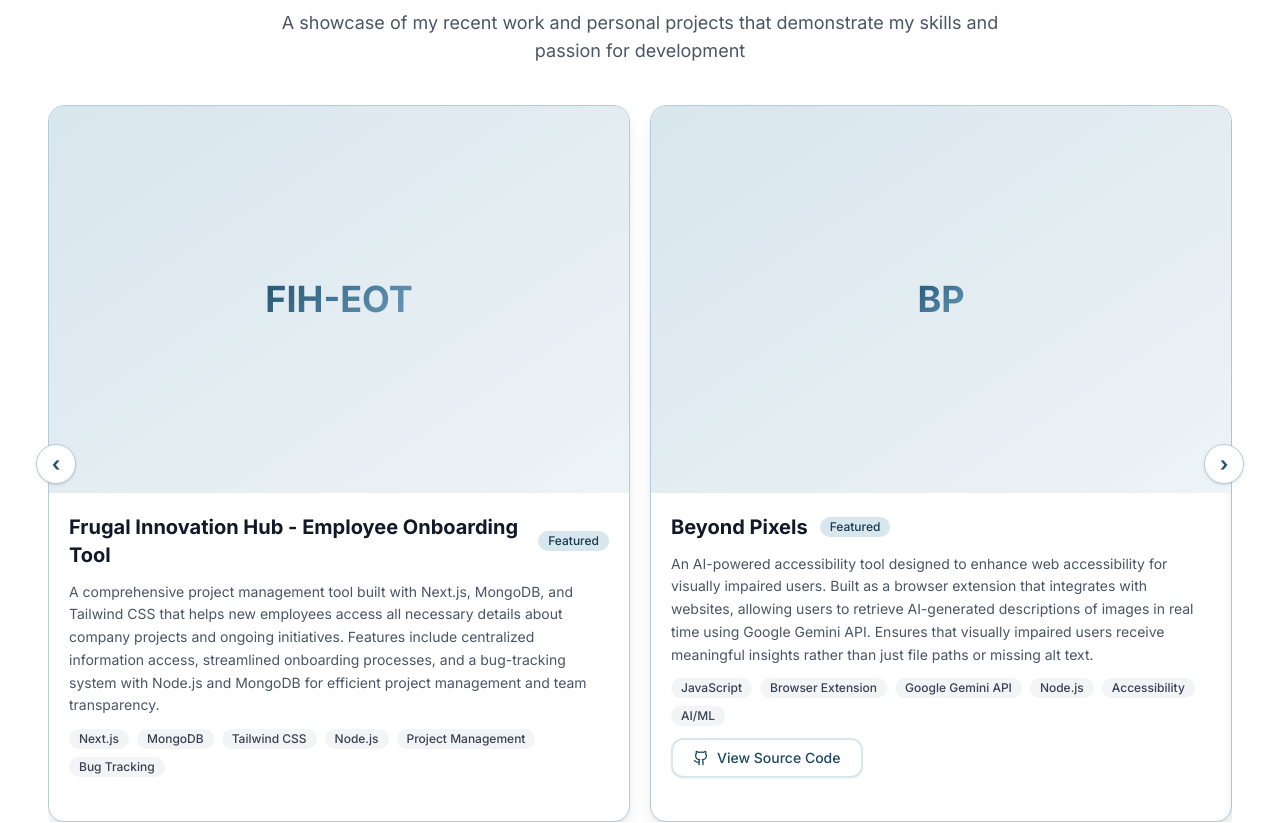
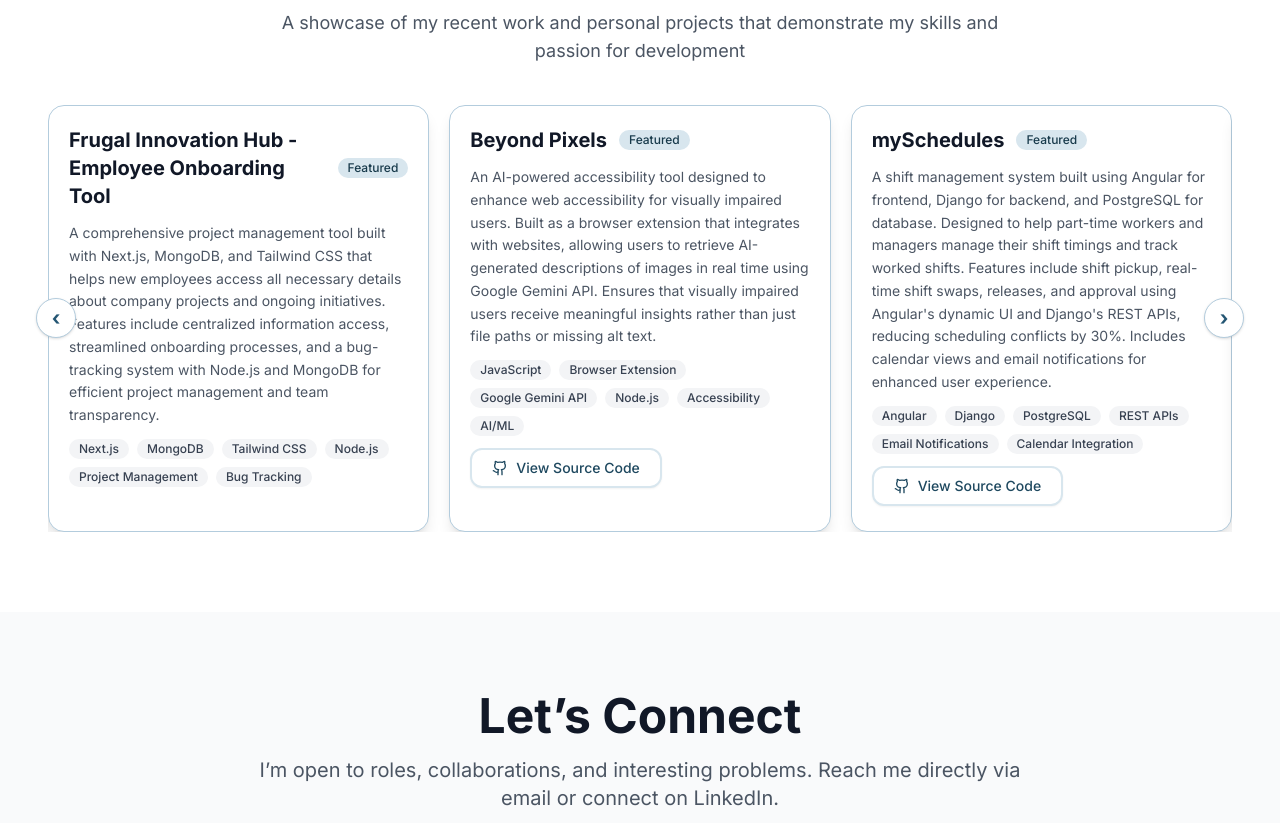
Before and after one commit to bhattrishita/portfolio, a Next.js app: page / in a window 1280 px wide. Shown: the part 2315-3138 px from the top of the page. Built offline with nearby package versions, Linux system fonts and the light colour scheme.

Commit message:
Update projects carousel: remove images, show 3 cards per page with infinite scroll

```diff
--- a/src/components/Projects.tsx
+++ b/src/components/Projects.tsx
@@ -135,9 +135,9 @@
           viewport={{ once: true }}
           className="relative"
         >
-          {/* Controlled 2-up carousel */}
+          {/* Controlled carousel with 3 cards per page */}
           {(() => {
-            const pages = Math.ceil(projects.length / 2)
+            const pages = Math.ceil(projects.length / 3)
             return null
           })()}
           <Carousel projects={projects} />
@@ -149,7 +149,7 @@
 
 export default Projects
 
-// Carousel component (2-up, prev/next, auto-advance every 10s)
+// Carousel component (3 cards per page, infinite continuous scroll, prev/next, auto-advance every 10s)
 type Project = {
   title: string
   description: string
@@ -163,53 +163,85 @@
 function Carousel({ projects }: { projects: Project[] }) {
   const pages = useMemo(() => {
     const chunks: Project[][] = []
-    for (let i = 0; i < projects.length; i += 2) {
-      chunks.push(projects.slice(i, i + 2))
+    for (let i = 0; i < projects.length; i += 3) {
+      chunks.push(projects.slice(i, i + 3))
+    }
+    // For infinite scroll: add duplicate of last page at start, and first page at end
+    if (chunks.length > 1) {
+      return [chunks[chunks.length - 1], ...chunks, chunks[0]]
     }
     return chunks
   }, [projects])
 
-  const [page, setPage] = useState(0)
+  const [page, setPage] = useState(1) // Start at index 1 (real first page)
+  const [isTransitioning, setIsTransitioning] = useState(true)
+
+  // Get real page count (without duplicates)
+  const realPagesCount = useMemo(() => {
+    const chunks: Project[][] = []
+    for (let i = 0; i < projects.length; i += 3) {
+      chunks.push(projects.slice(i, i + 3))
+    }
+    return chunks.length
+  }, [projects])
 
   useEffect(() => {
     const id = setInterval(() => {
-      setPage((p) => (p + 1) % pages.length)
+      setPage((p) => {
+        const next = p + 1
+        if (next >= pages.length - 1) {
+          // If we're about to reach the duplicate first page, instantly jump to real first
+          setTimeout(() => {
+            setIsTransitioning(false)
+            setPage(1)
+            setTimeout(() => setIsTransitioning(true), 50)
+          }, 1200)
+          return next
+        }
+        return next
+      })
     }, 10000)
     return () => clearInterval(id)
-  }, [pages.length])
+  }, [pages.length, realPagesCount])
 
-  const prev = () => setPage((p) => (p - 1 + pages.length) % pages.length)
-  const next = () => setPage((p) => (p + 1) % pages.length)
+  const prev = () => {
+    const newPage = page - 1
+    if (newPage <= 0) {
+      // If going backwards from real first, jump to real last
+      setIsTransitioning(false)
+      setPage(realPagesCount)
+      setTimeout(() => setIsTransitioning(true), 50)
+      return
+    }
+    setPage(newPage)
+  }
+
+  const next = () => {
+    const newPage = page + 1
+    if (newPage >= pages.length - 1) {
+      // If we're about to reach the duplicate first page, instantly jump to real first
+      setIsTransitioning(false)
+      setPage(newPage)
+      setTimeout(() => {
+        setPage(1)
+        setTimeout(() => setIsTransitioning(true), 50)
+      }, 1200)
+      return
+    }
+    setPage(newPage)
+  }
 
   return (
     <div className="relative">
       <div className="overflow-hidden">
         <div
-          className="flex transition-transform duration-[1200ms] ease-in-out"
+          className={`flex ${isTransitioning ? 'transition-transform duration-[1200ms] ease-in-out' : ''}`}
           style={{ transform: `translateX(-${page * 100}%)` }}
         >
           {pages.map((chunk, chunkIndex) => (
-            <div key={chunkIndex} className="min-w-full grid md:grid-cols-2 gap-5">
+            <div key={chunkIndex} className="min-w-full grid md:grid-cols-3 gap-5">
               {chunk.map((project, index) => (
                 <div key={`${chunkIndex}-${index}`} className="bg-white rounded-2xl shadow-lg overflow-hidden border border-primary-200">
-                  <div className="relative group">
-                    <div className="relative overflow-hidden">
-                      <div className="aspect-[3/2] bg-gradient-to-br from-primary-100 to-secondary-100 flex items-center justify-center">
-                        <div className="text-4xl font-bold gradient-text">
-                          {project.title.split(' ').map(word => word[0]).join('')}
-                        </div>
-                      </div>
-                      <div className="absolute inset-0 bg-black/50 opacity-0 group-hover:opacity-100 transition-opacity duration-300 flex items-center justify-center">
-                        <div className="flex space-x-4">
-                          {project.github && (
-                            <a href={project.github} target="_blank" rel="noopener noreferrer" className="p-3 bg-white/20 backdrop-blur-sm rounded-full hover:bg-white/30 transition-colors duration-200">
-                              <Github size={24} className="text-white" />
-                            </a>
-                          )}
-                        </div>
-                      </div>
-                    </div>
-                  </div>
                   <div className="p-5 space-y-3">
                     <div className="flex items-center gap-3">
                       <h3 className="text-xl font-bold text-gray-900">{project.title}</h3>
```
